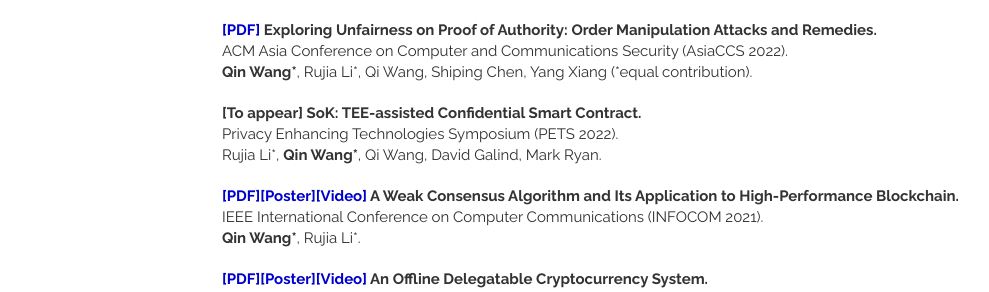
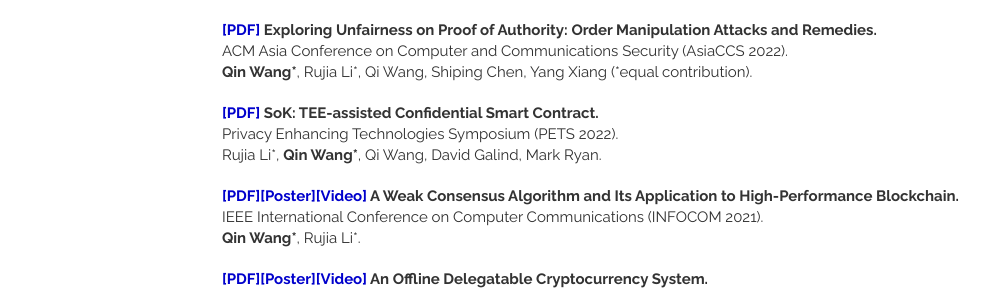
Before and after one commit to AaronWang-git/qinwang-git.github.io, a Jekyll site: the page built from index.html, in a window 1280 px wide and 900 px high, scrolled down 366 px. Shown: the part 156-448 px from the top of the window, without its empty margins (138-1127 px from the left). Built offline with Jekyll 4.4.1, drawn with Linux system fonts in a browser that asks for light colours; nearby versions of some CDN libraries; a script that is not in the unit is left out; the list of posts is cut into pages by our own code.

Commit message:
Update publications.html

```diff
--- a/_includes/publications.html
+++ b/_includes/publications.html
@@ -18,7 +18,7 @@
 
     <article>
         <header>
-            <strong>[To appear]
+            <strong><a href = "https://arxiv.org/pdf/2203.08548.pdf" target="_blank">[PDF]</a>
             SoK: TEE-assisted Confidential Smart Contract. </strong>
             <br> Privacy Enhancing Technologies Symposium (PETS 2022).
             <br><b>Rujia Li</b><sup>*</sup>, <strong>Qin Wang<sup>*</sup></strong>, Qi Wang, David Galind, Mark Ryan.
```
